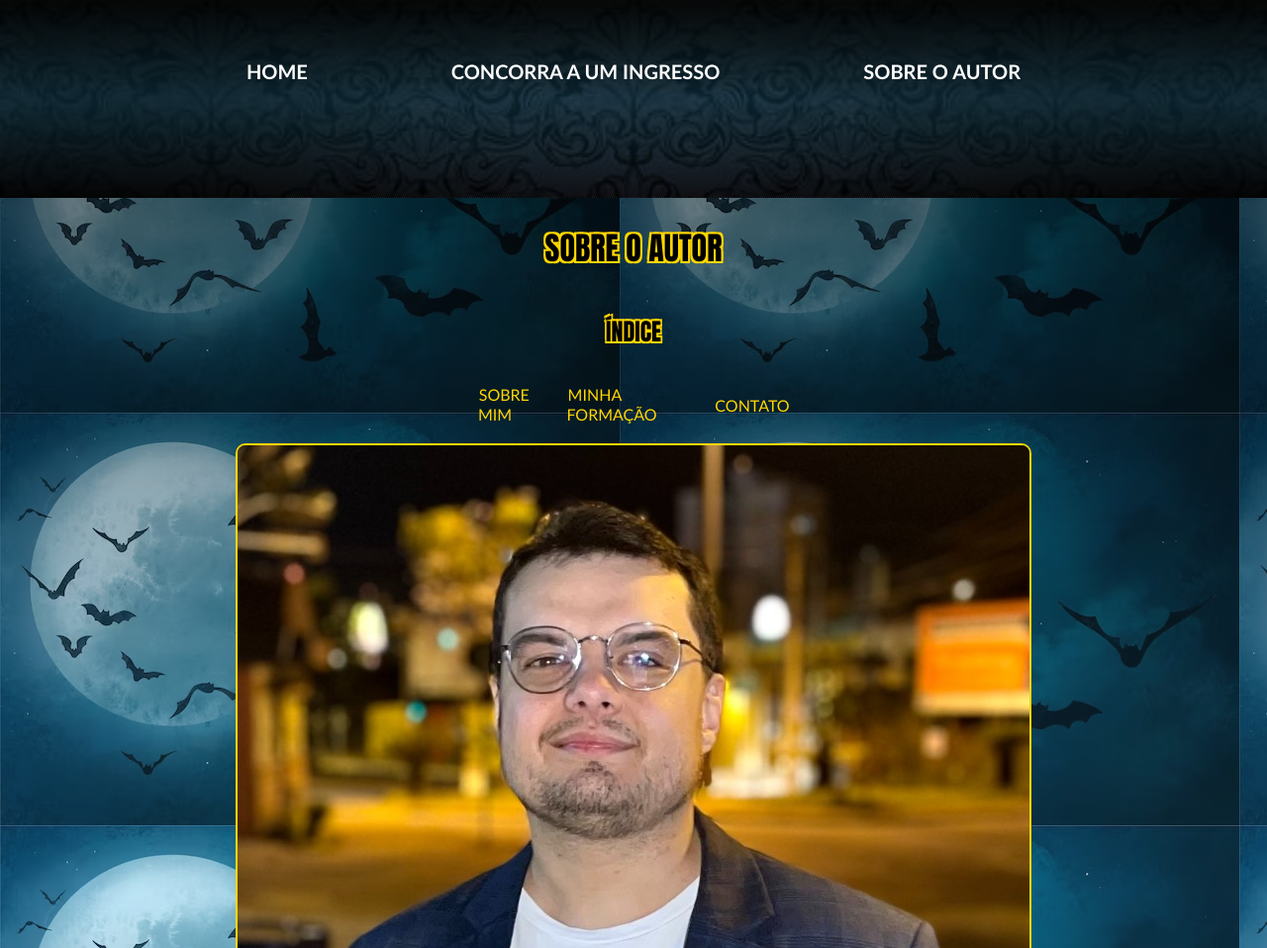
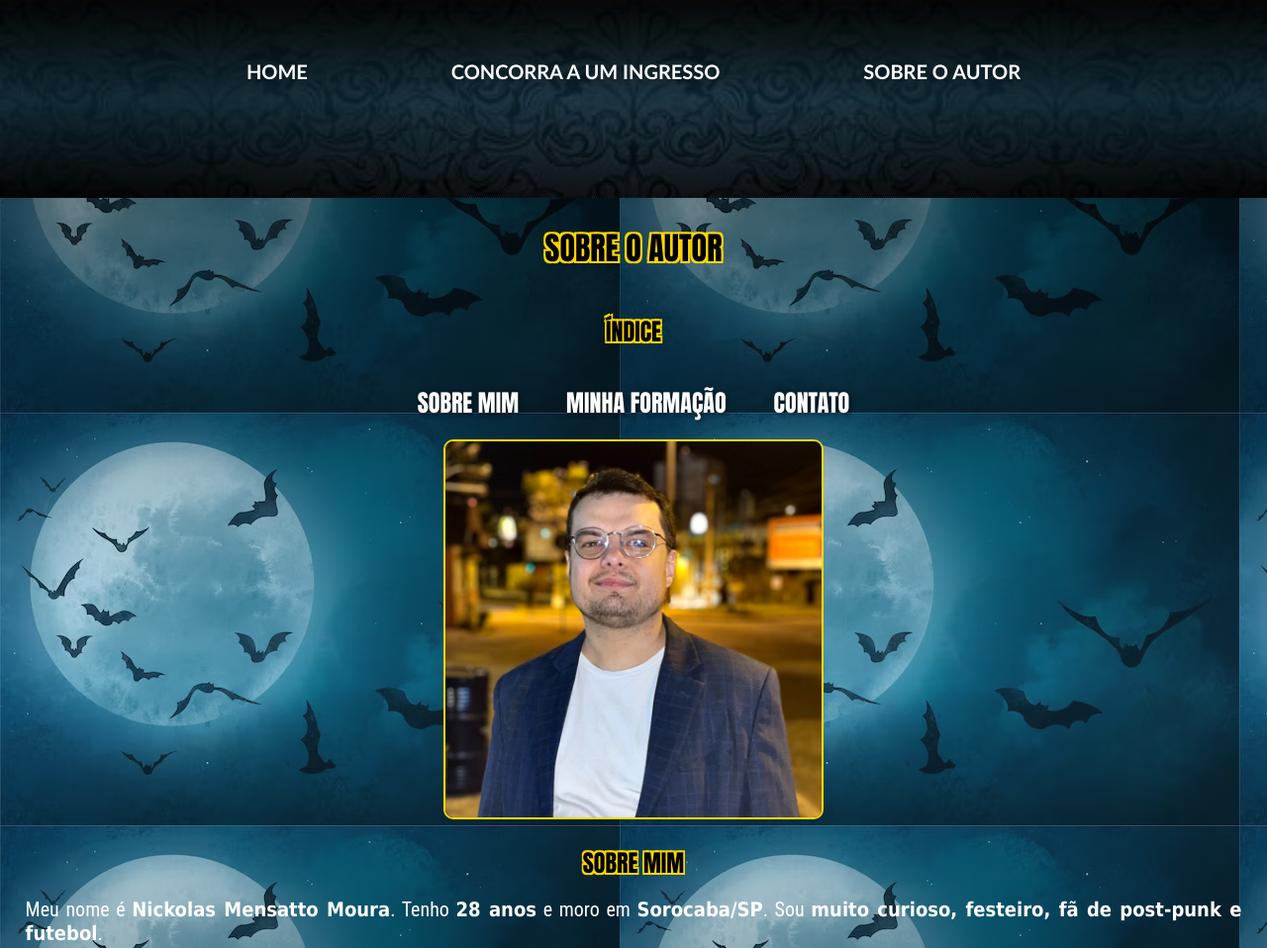
Before and after one commit to nickmoura/Blog-pos-punk, a plain HTML site: page sobre.html in a window 1280 px wide. Shown: the top 958 px of the page at 99% size. Drawn offline with Linux system fonts and the light colour scheme; files whose address does not match are found by name.

Commit message:
correções

```diff
--- a/assets/css/style.css
+++ b/assets/css/style.css
@@ -79,7 +79,7 @@ nav ul {
 	justify-content: center;
 }
 
-.links nav ul li a {
+.links ul li a {
 	padding: 0.75em 1em;
 	font-size: 1.5em;
 	color: white;
@@ -88,9 +88,10 @@ nav ul {
 	border-radius: 5px;
 	text-transform: uppercase;
 	font-family: 'impact';
+	margin-bottom: 10px;
 }
 
-.links nav ul li a:hover {
+.links ul li a:hover {
 	background-color: white;
 	text-shadow: 0.5px 0.5px 0.5px gold;
 	text-decoration: none;
@@ -100,16 +101,14 @@ nav ul {
 
 /* Para as fotos */
 
-figure {
-	display: flex;
-	border-radius: 10px;
-	align-items: center;
-	justify-content: center;
-}
-
 main img {
 	border: 0.15em solid gold;
 	border-radius: 10px;
+	display: flex;
+	align-items: center;
+	justify-content: center;
+	margin: auto;
+	width: 30%;
 }
 
 figcaption {
--- a/sobre.html
+++ b/sobre.html
@@ -29,12 +29,12 @@
 		</h1>
 		<hr />
 		<!-- <hr> SENDO DESATIVADO POR ESTÉTICA-->
-			<nav class="linksmim">
+			<nav class="links">
 				<h2>
 					Índice
 				</h2>
 				<br>
-				<ul class="lista-sobre-mim">
+				<ul>
 					<li>
 						<a href="#sobre">
 						Sobre mim
@@ -56,7 +56,7 @@
 				</ul>
 			</nav>
 			<br>
-			<figure class="foto">
+			<figure>
 				<img src="/Blog pos-punk/assets/img/eu.jpg" alt="Minha foto">
 			</figure>
 		<section id="Sobre">
```
